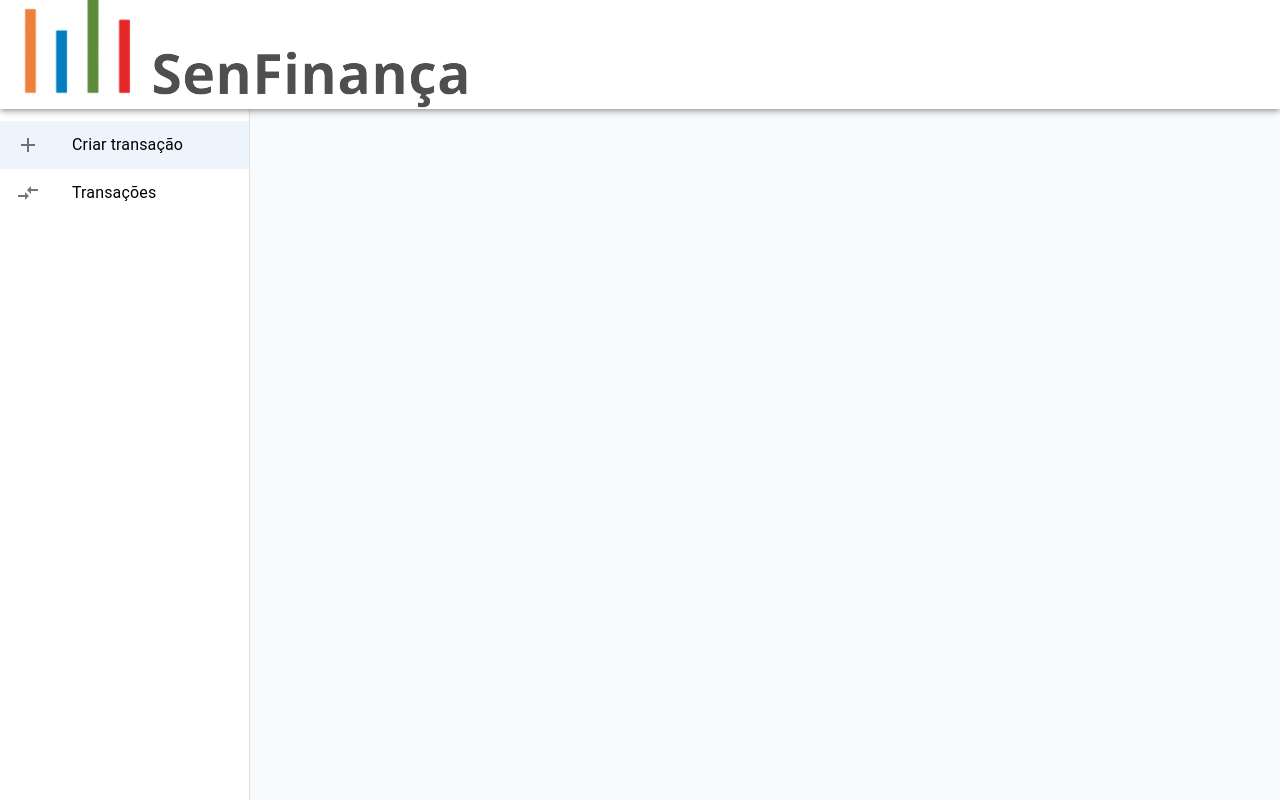
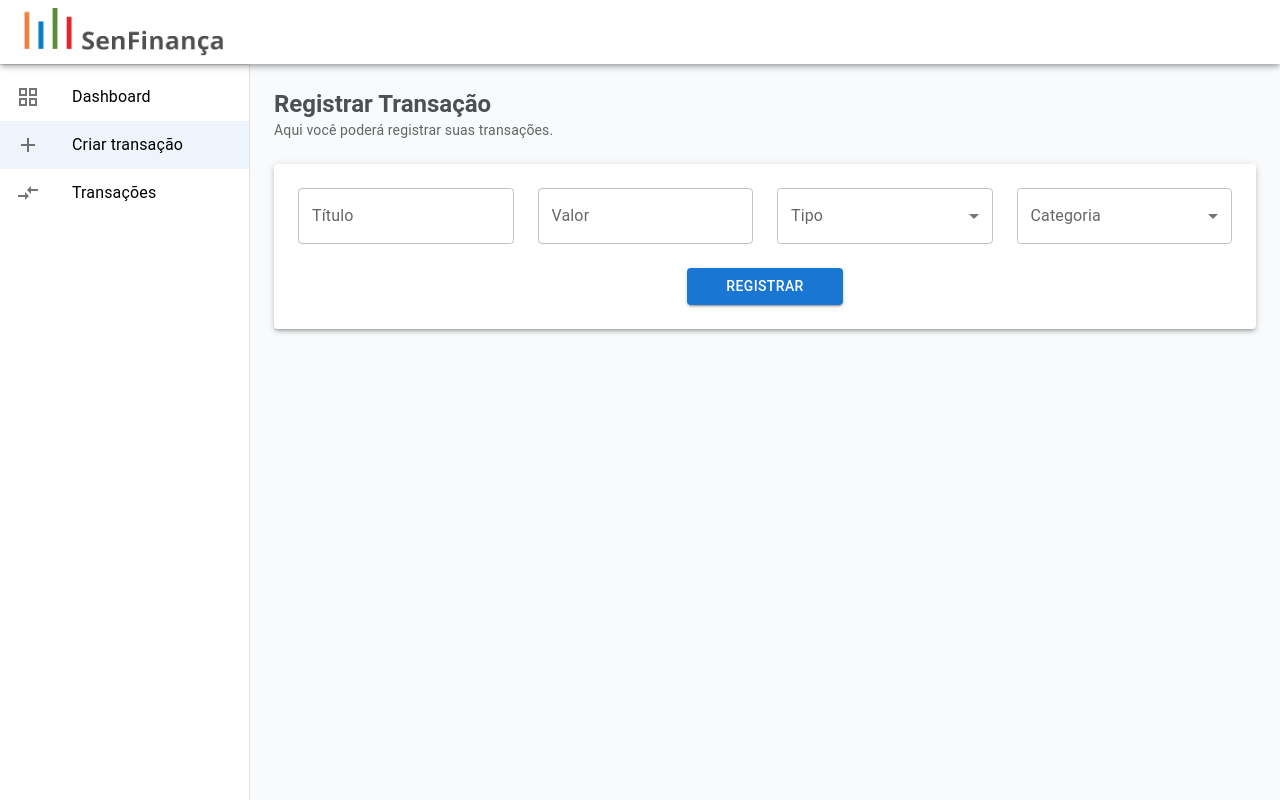
Before and after one commit to Alvaresx/senfinanca-app, a React (Create React App) app: page /registro in a window 1280 px wide. Built offline with nearby package versions, Linux system fonts and the light colour scheme.

Commit message:
Visual da tela de registro em construção

```diff
--- a/src/components/Drawer.js
+++ b/src/components/Drawer.js
@@ -89,7 +89,7 @@ function Drawer() {
           >
             <Menu sx={{fill: "#4e4f50"}} />
           </IconButton>
-          <img src={Logo} alt="Logo da SenFinança" />
+          <img src={Logo} width="200px" alt="Logo da SenFinança" />
         </Toolbar>
       </AppBar>
       <Box
--- a/src/components/RegistroTransacao.js
+++ b/src/components/RegistroTransacao.js
@@ -1,7 +1,25 @@
-import React from "react";
-import {Box, Toolbar} from "@mui/material"
+import React, { useState } from "react";
+import {
+  Box,
+  Toolbar,
+  Paper,
+  Grid,
+  Typography,
+  TextField,
+  Button,
+  MenuItem,
+} from "@mui/material";
 
 function RegistroTransacao() {
+  const [tipos] = useState(["Entrada", "Saída"]);
+  const [categorias] = useState([
+    "Alimentação",
+    "Educação",
+    "Entretenimento",
+    "Saúde",
+    "Transporte",
+  ]);
+
   return (
     <Box
       component="main"
@@ -13,7 +31,51 @@ function RegistroTransacao() {
       }}
     >
       <Toolbar />
-      <div>Registro</div>
+      <Grid container>
+        <Grid item lg={12} md={12}>
+          <Typography variant="h5" sx={{ fontWeight: "700", color: "#4e4f50" }}>
+            Registrar Transação
+          </Typography>
+          <Typography variant="body2" color="text.secondary">
+            Aqui você poderá registrar suas transações.
+          </Typography>
+        </Grid>
+      </Grid>
+      <Paper elevation={3} sx={{ padding: "24px", marginTop: "24px" }}>
+        <Grid container spacing={3}>
+          <Grid item lg={3}>
+            <TextField label="Título" fullWidth />
+          </Grid>
+          <Grid item lg={3}>
+            <TextField label="Valor" fullWidth />
+          </Grid>
+          <Grid item lg={3}>
+            <TextField select label="Tipo" fullWidth>
+              {tipos.map((option) => (
+                <MenuItem key={option} value={option}>
+                  {option}
+                </MenuItem>
+              ))}
+            </TextField>
+          </Grid>
+          <Grid item lg={3}>
+            <TextField select label="Categoria" fullWidth>
+              {categorias.map((option) => (
+                <MenuItem key={option} value={option}>
+                  {option}
+                </MenuItem>
+              ))}
+            </TextField>
+          </Grid>
+        </Grid>
+        <Grid container justifyContent="center">
+          <Grid item lg={2}>
+            <Button variant="contained" fullWidth sx={{ marginTop: "24px" }}>
+              Registrar
+            </Button>
+          </Grid>
+        </Grid>
+      </Paper>
     </Box>
   );
 }
```
